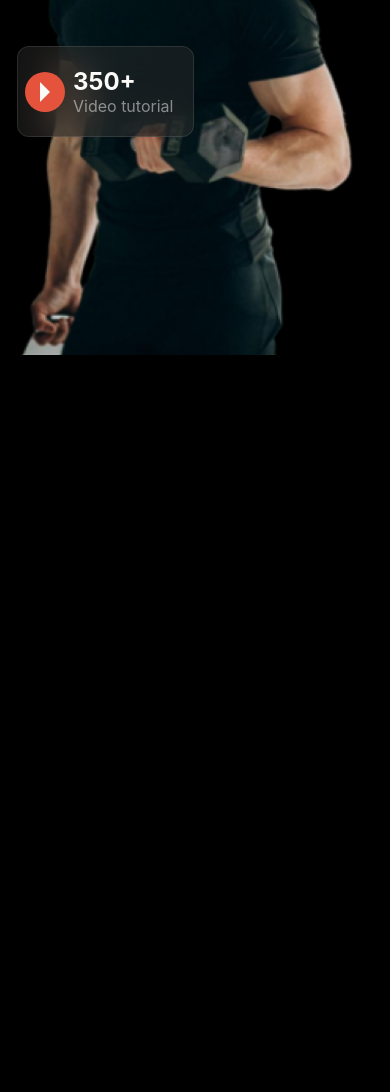
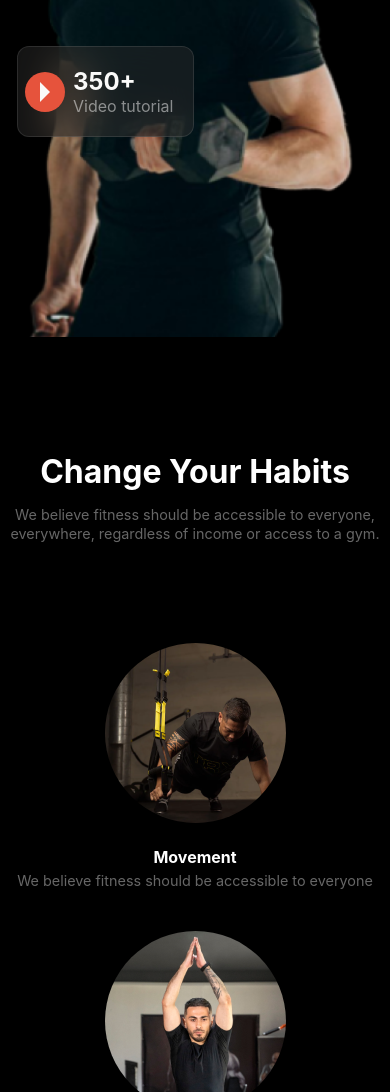
Before and after one commit to RAFIQUL595/Assignment-2, a plain HTML site: page index.html in a window 390 px wide. Shown: the part 876-1968 px from the top of the page. Before the commit the page ends 1235 px from the top, so only its background shows below. Drawn offline with Linux system fonts and the light colour scheme; a web font is replaced by a local one.

Commit message:
habits section style and responsive done

```diff
--- a/index.html
+++ b/index.html
@@ -43,9 +43,9 @@
             transformation stories to help you get fit and stay fit!
           </p>
           <div class="banner-button display-flex">
-          <button class="btn white-color">Join Club Now!</button>
-          <button class="white-color" id="secend-btn">Download App</button>
-        </div>
+            <button class="btn white-color">Join Club Now!</button>
+            <button class="white-color" id="secend-btn">Download App</button>
+          </div>
         </div>
         <div class="banner-img">
           <img src="images/Images 2.png" alt="" />
@@ -61,6 +61,40 @@
         </div>
       </section>
       <!-- Banner Container End Here -->
+
+      <!-- Habits-Section Start Here -->
+      <section class="habits-section">
+        <div class="habits-description white-color">
+          <h2>Change Your Habits</h2>
+          <p>
+            We believe fitness should be accessible to everyone, everywhere,
+            regardless of income or access to a gym.
+          </p>
+        </div>
+        <div class="habits-group display-grid white-color">
+          <div class="habits-group-1">
+            <img src="images/image 3.png" alt="" />
+            <h6>Movement</h6>
+            <p>We believe fitness should be accessible to everyone</p>
+          </div>
+          <div class="habits-group-1">
+            <img src="images/image 2.png" alt="" />
+            <h6>Time</h6>
+            <p>We believe fitness should be accessible to everyone</p>
+          </div>
+          <div class="habits-group-1">
+            <img src="images/image 4.png" alt="" />
+            <h6>Practice</h6>
+            <p>We believe fitness should be accessible to everyone</p>
+          </div>
+          <div class="habits-group-1">
+            <img src="images/image 5.png" alt="" />
+            <h6>Weight Loss</h6>
+            <p>We believe fitness should be accessible to everyone</p>
+          </div>
+        </div>
+      </section>
+      <!-- Habits-Section End Here -->
     </main>
     <footer></footer>
   </body>
--- a/styles/responsive.css
+++ b/styles/responsive.css
@@ -40,6 +40,7 @@
   }
   .banner-img {
     width: 100%;
+    overflow: hidden;
   }
   .banner-img img {
     margin-left: 0px;
@@ -53,5 +54,18 @@
     right: 5px;
   }
   /* Banner Container Responsive End Here */
+
+    /* Habits-Section Responsive Start Here */
+    .habits-description h2 {
+      font-size: 2rem;
+      margin-top: 100px;
+    }
+    .habits-group {
+      grid-template-columns: repeat(1, 1fr);
+    }
+    .habits-group-1 img {
+      margin-top: 40px;
+    }
+    /* Habits-Section Responsive End Here */
 }
 /* Small Device Responsive End Here */
--- a/styles/style.css
+++ b/styles/style.css
@@ -188,3 +188,49 @@ body {
   opacity: 0.5;
 }
 /* Banner Container Style End Here */
+
+/* Habits-Section Style Start Here */
+.habits-section {
+  max-width: 1440px;
+  height: 440px;
+  margin: 0 auto;
+  margin-top: 100px;
+}
+.habits-description {
+  max-width: 600px;
+  margin: 0 auto;
+  text-align: center;
+}
+.habits-description h2 {
+  font-size: 3rem;
+  margin-bottom: 15px;
+}
+.habits-description p {
+  font-size: 0.9rem;
+  opacity: 0.4;
+  line-height: 1.3em;
+}
+.habits-group {
+  margin: auto;
+  margin-top: 60px;
+  width: 1044px;
+  height: 274px;
+  max-width: 100%;
+  text-align: center;
+  grid-template-columns: repeat(4, 1fr);
+  column-gap: 40px;
+}
+.habits-group-1 img {
+  border-radius: 50%;
+  margin-bottom: 20px;
+}
+.habits-group-1 h6 {
+  font-size: 1rem;
+  margin-bottom: 5px;
+}
+.habits-group-1 p {
+  font-size: 0.9rem;
+  opacity: 0.4;
+  line-height: 1.3em;
+}
+/* Habits-Section Style End Here */
```
